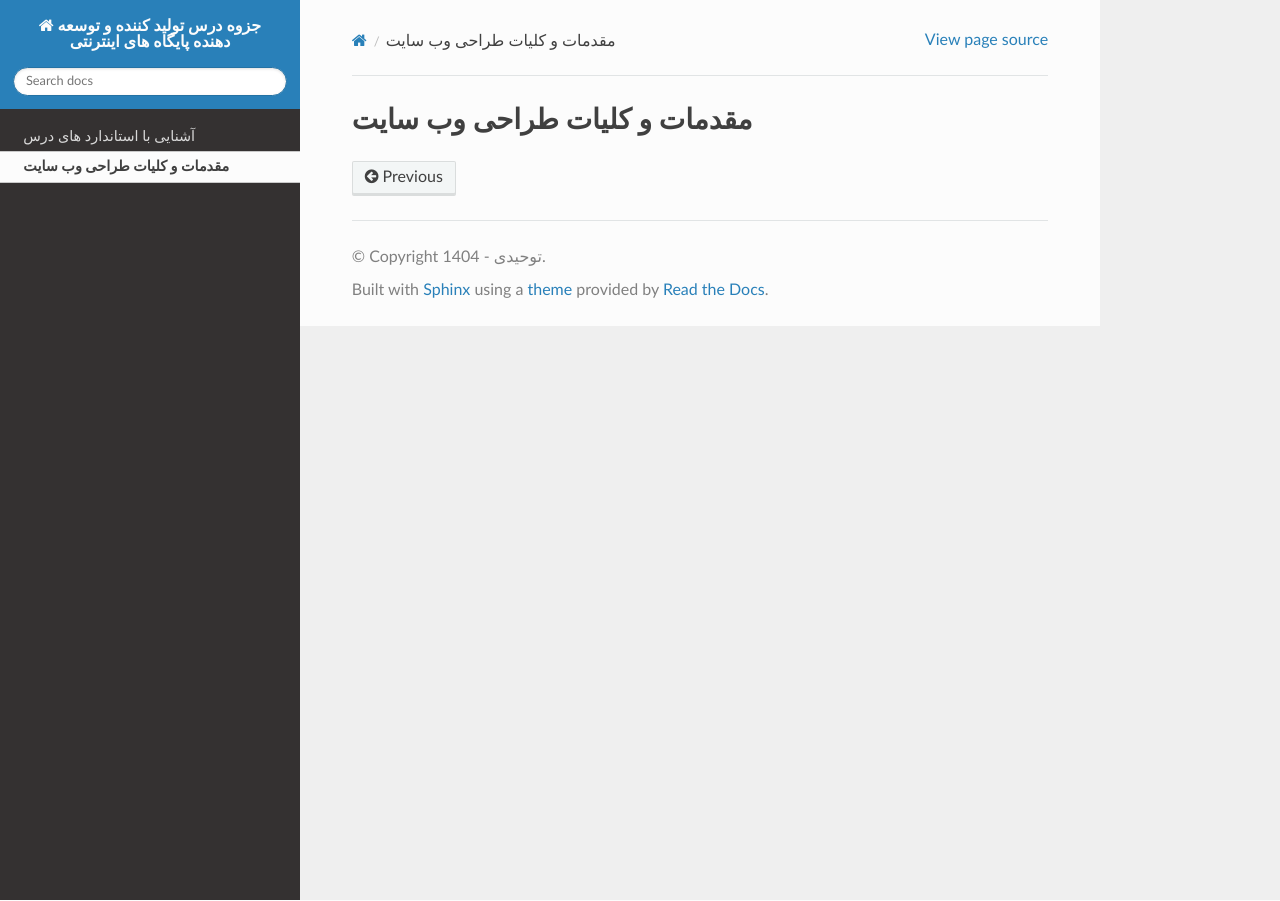
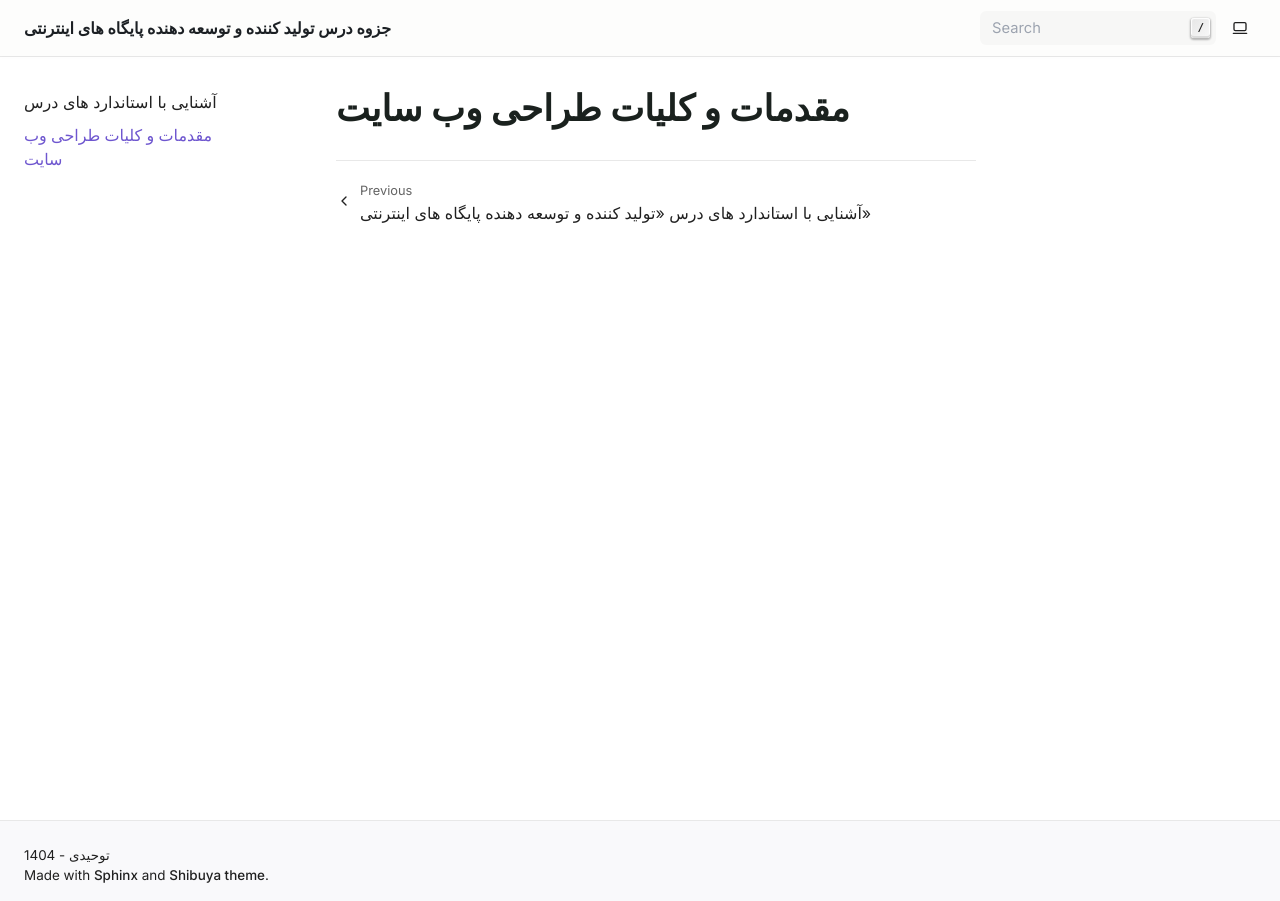
Before and after one commit to infinite41i/jozve11-KD-web, a Sphinx documentation site: the page built from docs/source/generals.rst, in a window 1280 px wide. Built offline with Sphinx 7.4.7, drawn with Linux system fonts in a browser that asks for light colours.

Commit message:
new theme

```diff
--- a/docs/requirements.txt
+++ b/docs/requirements.txt
@@ -1,2 +1,2 @@
 sphinx==7.1.2
-sphinx-rtd-theme==1.3.0rc1
+shibuya
--- a/docs/source/conf.py
+++ b/docs/source/conf.py
@@ -29,7 +29,7 @@ templates_path = ['_templates']
 
 # -- Options for HTML output
 
-html_theme = 'sphinx_rtd_theme'
+html_theme = 'shibuya'
 
 # -- Options for EPUB output
 epub_show_urls = 'footnote'
```
